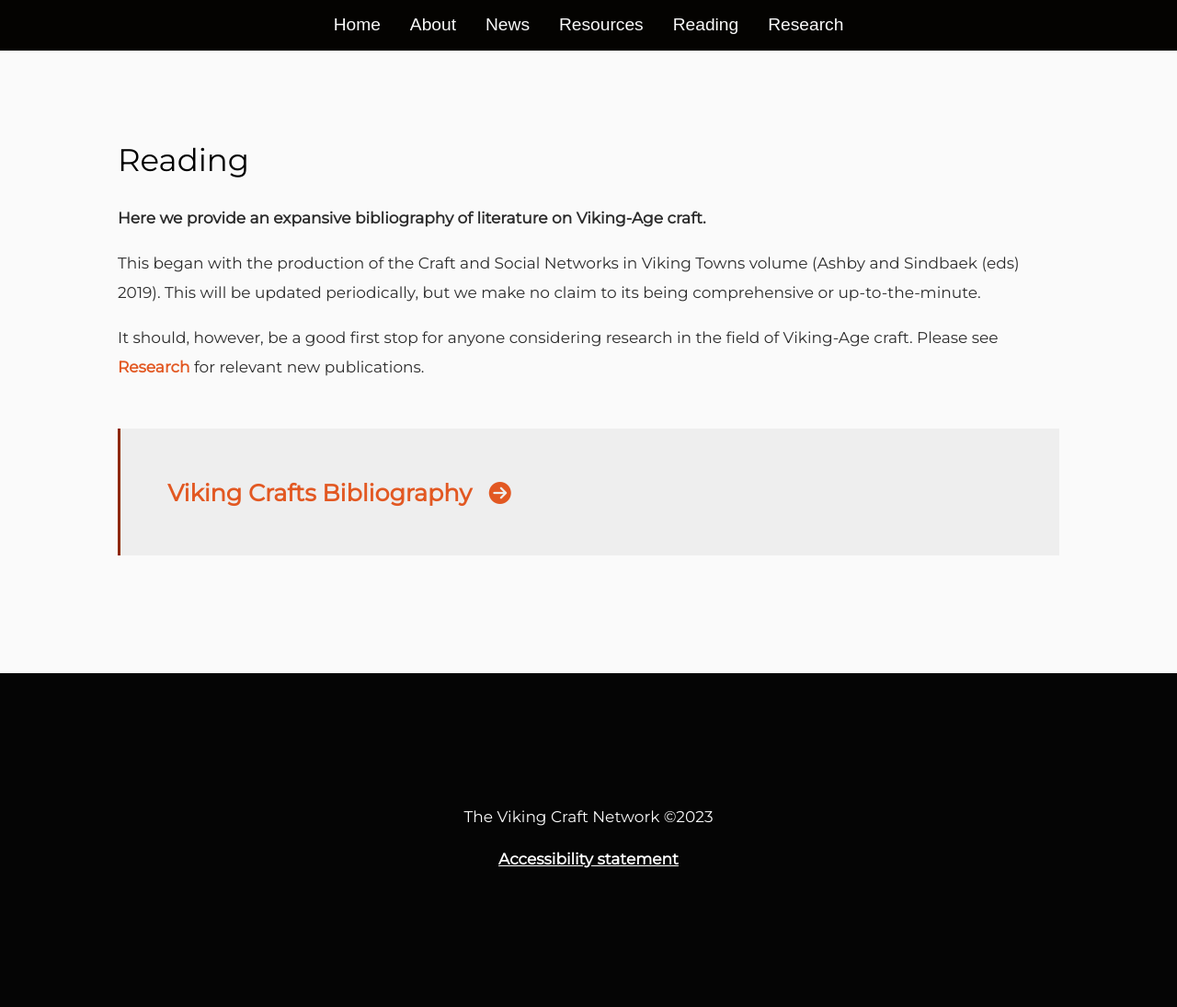
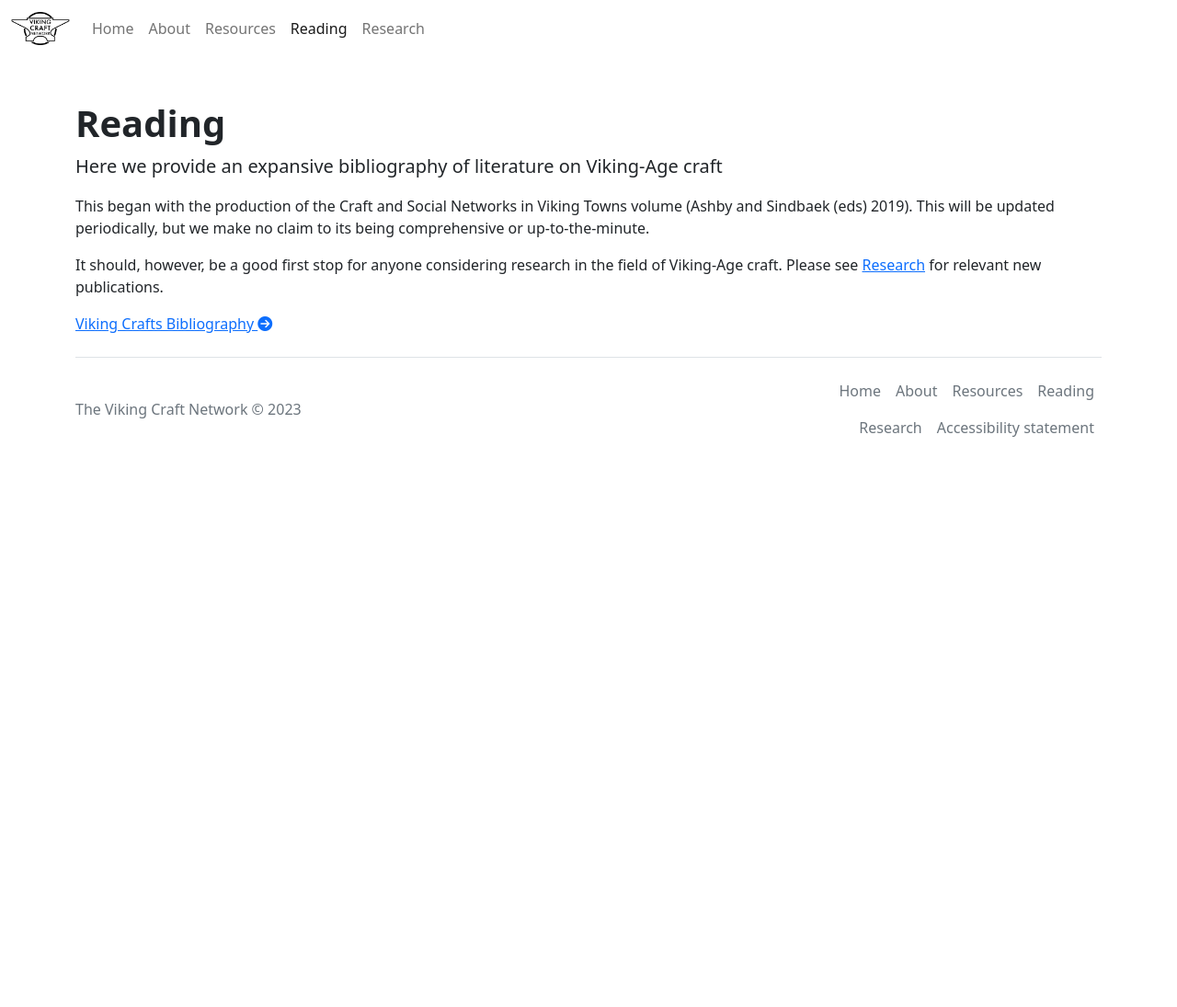
Before and after one commit to neilgevaux/viking-craft-network, a plain HTML site: page reading.html in a window 1280 px wide. Shown: the whole page at 92% size. After the commit the page ends 800 px from the top, so only its background shows below. Drawn offline with nearby package versions, Linux system fonts and the light colour scheme.

Commit message:
Add reading page content

```diff
--- a/reading.html
+++ b/reading.html
@@ -1,79 +1,157 @@
-<!doctype html>
+<!DOCTYPE html>
 <html class="no-js" lang="en">
+  <head>
+    <meta charset="utf-8" />
+    <title>About | The Viking Craft Network</title>
+    <meta name="description" content="" />
+    <meta name="viewport" content="width=device-width, initial-scale=1" />
 
-  <head>
-    <meta charset="utf-8">
-    <title>Reading | The Viking Craft Network</title>
-    <meta name="description" content="">
-    <meta name="viewport" content="width=device-width, initial-scale=1">
+    <meta property="og:title" content="" />
+    <meta property="og:type" content="" />
+    <meta property="og:url" content="" />
+    <meta property="og:image" content="" />
 
-    <meta property="og:title" content="">
-    <meta property="og:type" content="">
-    <meta property="og:url" content="">
-    <meta property="og:image" content="">
-
-    <link rel="manifest" href="site.webmanifest">
-    <link rel="apple-touch-icon" href="icon.png">
+    <link rel="manifest" href="site.webmanifest" />
+    <link rel="apple-touch-icon" href="icon.png" />
     <!-- Place favicon.ico in the root directory -->
 
-    <link rel="stylesheet" href="css/normalize.css">
-    <link rel="stylesheet" href="css/main.css">
-    <link rel="stylesheet" href="css/vcn-styles.css">
-    <link rel="stylesheet" href="css/vcn-responsive-styles.css">
+    <link
+      rel="stylesheet"
+      href="https://cdn.jsdelivr.net/npm/bootstrap@5.2.3/dist/css/bootstrap.min.css"
+    />
+    <link rel="stylesheet" href="css/modifiers.css" />
 
-    <meta name="theme-color" content="#fafafa">
-
-  <!-- Google fonts -->
-  <!-- <link href="https://fonts.googleapis.com/css2?family=Nunito:ital,wght@0,300;0,400;0,700;1,300;1,400;1,700&display=swap" rel="stylesheet"> -->
-  <!-- <link href="https://fonts.googleapis.com/css2?family=Inter:wght@300;400;600&display=swap" rel="stylesheet"> -->
-  <link href="https://fonts.googleapis.com/css2?family=Bebas+Neue&family=Montserrat:wght@300;400&display=swap" rel="stylesheet">
-   <!-- Font awesome -->
-   <script src="https://kit.fontawesome.com/206986ce8f.js" crossorigin="anonymous"></script>
+    <!-- Font awesome -->
+    <script
+      src="https://kit.fontawesome.com/206986ce8f.js"
+      crossorigin="anonymous"
+    ></script>
   </head>
 
   <body>
+    <nav class="navbar navbar-expand-lg bg-body-tertiary">
+      <div class="container-fluid">
+        <a class="navbar-brand" href="index.html">
+          <img
+            src="img/logos/vcn-logo-transparent-nav.webp"
+            alt="Viking Craft Network logo"
+            width="64"
+            height="36"
+          />
+        </a>
+        <button
+          class="navbar-toggler"
+          type="button"
+          data-bs-toggle="collapse"
+          data-bs-target="#navbarSupportedContent"
+          aria-controls="navbarSupportedContent"
+          aria-expanded="false"
+          aria-label="Toggle navigation"
+        >
+          <span class="navbar-toggler-icon"></span>
+        </button>
+        <div class="collapse navbar-collapse" id="navbarSupportedContent">
+          <ul class="navbar-nav me-auto mb-2 mb-lg-0">
+            <li class="nav-item">
+              <a class="nav-link" href="index.html">Home</a>
+            </li>
+            <li class="nav-item">
+              <a class="nav-link" aria-current="page" href="about.html"
+                >About</a
+              >
+            </li>
+            <li class="nav-item">
+              <a class="nav-link" href="resources.html">Resources</a>
+            </li>
+            <li class="nav-item">
+              <a class="nav-link active" aria-current="page" href="reading.html"
+                >Reading</a
+              >
+            </li>
+            <li class="nav-item">
+              <a class="nav-link" href="research.html">Research</a>
+            </li>
+          </ul>
+        </div>
+      </div>
+    </nav>
 
-  <div id="wrapper">
-  <header>
-    <div class="banner">
-      <nav class="topnav" id="navigation">
-        <a href="index.html" class="active">Home</a>
-        <a href="about.html">About</a>
-        <a href="news.html">News</a>
-        <a href="resources.html">Resources</a>
-        <a href="reading.html">Reading</a>
-        <a href="research.html">Research</a>
-        <a href="javascript:void(0);" class="icon" onclick="myFunction()">&#9776;</a>
-     </nav>
-    </div><!-- End banner div -->
-  </header>
+    <div class="container mt-5">
+      <h1 class="fw-bold">Reading</h1>
+      <p class="lead">
+        Here we provide an expansive bibliography of literature on Viking-Age
+        craft
+      </p>
+      <p>
+        This began with the production of the Craft and Social Networks in
+        Viking Towns volume (Ashby and Sindbaek (eds) 2019). This will be
+        updated periodically, but we make no claim to its being comprehensive or
+        up-to-the-minute.
+      </p>
+      <p>
+        It should, however, be a good first stop for anyone considering research
+        in the field of Viking-Age craft. Please see
+        <a href="research.html">Research</a> for relevant new publications.
+      </p>
+      <a
+        class="superlink"
+        href="https://docs.google.com/document/d/1pmg8rCTehAZ6FJ50gwcwKfc3R-8-WS71y4OYtDCXQU4/edit#"
+        target="_blank"
+        >Viking Crafts Bibliography <i class="fas fa-arrow-circle-right"></i
+      ></a>
+    </div>
+    <div class="container">
+      <footer
+        class="d-flex flex-wrap justify-content-between align-items-center py-3 my-4 border-top"
+      >
+        <p class="col-md-4 mb-0 text-muted">
+          The Viking Craft Network &copy;
+          <script>
+            document.write(new Date().getFullYear());
+          </script>
+        </p>
 
-  <div id="reading-intro">
+        <a
+          href="/"
+          class="col-md-4 d-flex align-items-center justify-content-center mb-3 mb-md-0 me-md-auto link-dark text-decoration-none"
+        >
+          <svg class="bi me-2" width="40" height="32">
+            <use xlink:href="#bootstrap" />
+          </svg>
+        </a>
 
-  </div>
-<section class="main-content">
-  <h1>Reading</h1>
-  <p><strong>Here we provide an expansive bibliography of literature on Viking-Age craft.</strong></p>
-    <p>This began with the production of the Craft and Social Networks in Viking Towns volume (Ashby and Sindbaek (eds) 2019). This will be updated periodically, but we make no claim to its being comprehensive or up-to-the-minute.</p>
-    <p>It should, however, be a good first stop for anyone considering research in the field of Viking-Age craft. Please see <a href="research.html">Research</a> for relevant new publications.</p>
-    <a class="superlink" href="https://docs.google.com/document/d/1pmg8rCTehAZ6FJ50gwcwKfc3R-8-WS71y4OYtDCXQU4/edit#" target="_blank">Viking Crafts Bibliography <i class="fas fa-arrow-circle-right"></i></a>
-  </section>
+        <ul class="nav col-md-4 justify-content-end">
+          <li class="nav-item">
+            <a href="index.html" class="nav-link px-2 text-muted">Home</a>
+          </li>
+          <li class="nav-item">
+            <a href="about.html" class="nav-link px-2 text-muted">About</a>
+          </li>
+          <li class="nav-item">
+            <a href="resources.html" class="nav-link px-2 text-muted"
+              >Resources</a
+            >
+          </li>
+          <li class="nav-item">
+            <a href="reading.html" class="nav-link px-2 text-muted">Reading</a>
+          </li>
+          <li class="nav-item">
+            <a href="research.html" class="nav-link px-2 text-muted"
+              >Research</a
+            >
+          </li>
+          <li class="nav-item">
+            <a
+              href="accessibility-statement.html"
+              class="nav-link px-2 text-muted"
+              >Accessibility statement</a
+            >
+          </li>
+        </ul>
+      </footer>
+    </div>
 
-  <footer>
-    <h3>The Viking Craft Network &copy;<script>document.write(new Date().getFullYear());</script></h3>
-    <p><a class="footer" href="accessibility-statement.html">Accessibility statement</a></p>
-  </footer>
-
-
-</div><!-- End wrapper div -->
-
-
-
-  <script src="js/vendor/modernizr-3.11.2.min.js"></script>
-  <script src="js/plugins.js"></script>
-  <script src="js/main.js"></script>
-
-
-</body>
-
+    <script src="https://cdn.jsdelivr.net/npm/bootstrap@5.2.3/dist/js/bootstrap.min.js"></script>
+    <script src="js/main.js"></script>
+  </body>
 </html>
```
Also changed, not shown: resources.html (+1 -1 lines).
